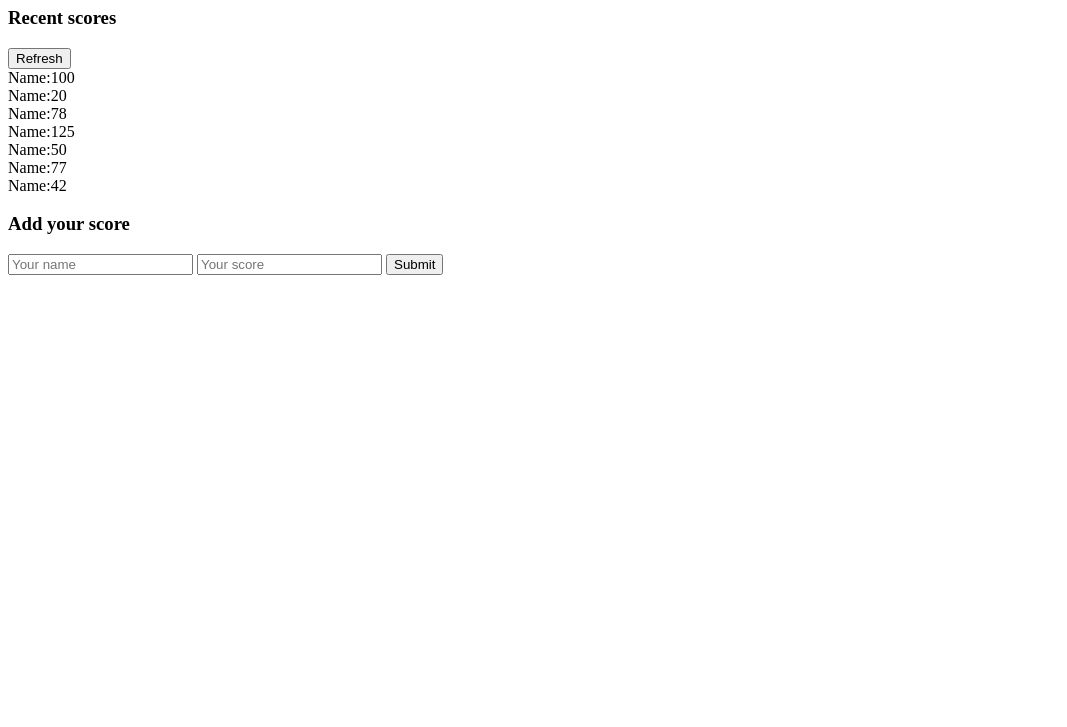
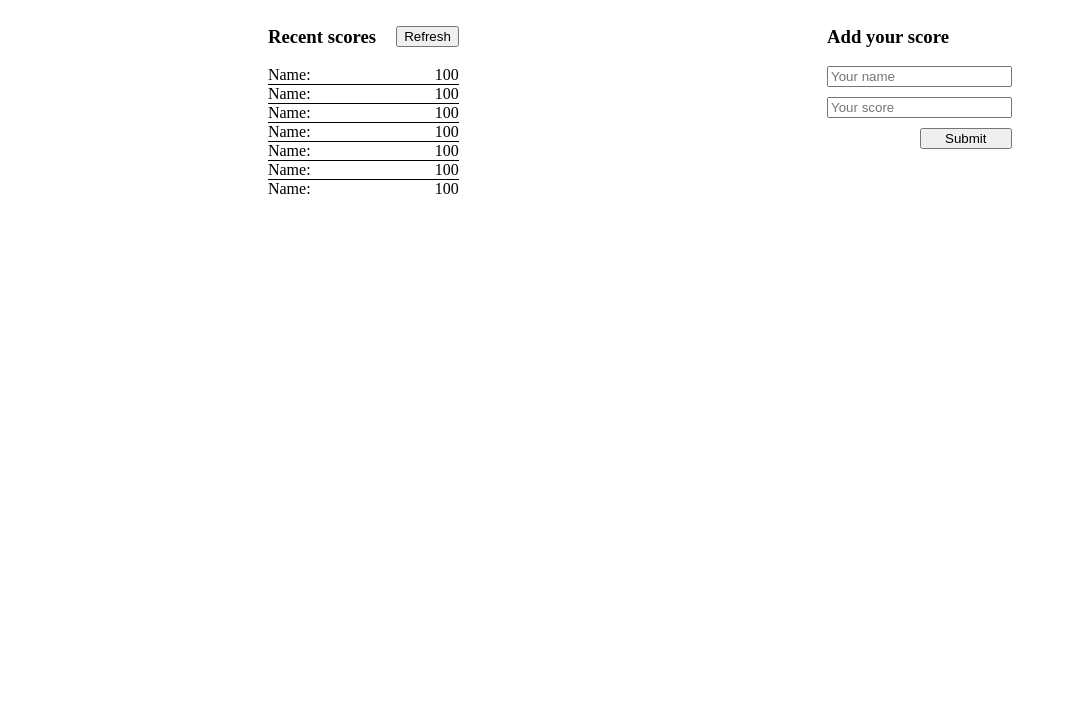
Before and after one commit to PowerLevel9000/LeaderboardWithApi, a website built with webpack: page src/template.html in a window 1280 px wide. Shown: the part 73-800 px from the top of the page, without its empty margins (0-1067 px from the left). Built offline with nearby package versions, Linux system fonts and the light colour scheme.

Commit message:
hard skelton added

```diff
--- a/src/styles/main.scss
+++ b/src/styles/main.scss
@@ -1,3 +1,46 @@
-body {
-  background-color: unset;
+.main-content {
+  width: 80%;
+  display: flex;
+  justify-content: space-around;
+  margin: auto;
+  gap: 10%;
 }
+
+.leaderboard-title-container {
+  display: flex;
+  justify-content: space-between;
+  gap: 20px;
+}
+
+.refresh-btn {
+  /* stylelint-disable */
+  height: fit-content; /* why it showing Invalid value for `height` as it is valid? */
+  /* stylelint-enable */
+  align-self: center;
+}
+
+.main-title-text {
+  text-align: center;
+}
+
+.score {
+  width: 100%;
+  display: flex;
+  justify-content: space-between;
+}
+
+.score:not(:last-of-type) {
+  border-bottom: 1px solid black;
+}
+
+form {
+  width: 100%;
+  display: flex;
+  gap: 10px;
+  flex-direction: column;
+
+  button {
+    width: 50%;
+    align-self: flex-end;
+  }
+}
--- a/src/template.html
+++ b/src/template.html
@@ -22,13 +22,13 @@
           <button class="refresh-btn">Refresh</button>
         </div>
         <div class="leaderboard">
-          <div class="score">Name:100</div>
-          <div class="score">Name:20</div>
-          <div class="score">Name:78</div>
-          <div class="score">Name:125</div>
-          <div class="score">Name:50</div>
-          <div class="score">Name:77</div>
-          <div class="score">Name:42</div>
+          <div class="score">Name: <span>100</span></div>
+          <div class="score">Name: <span>100</span></div>
+          <div class="score">Name: <span>100</span></div>
+          <div class="score">Name: <span>100</span></div>
+          <div class="score">Name: <span>100</span></div>
+          <div class="score">Name: <span>100</span></div>
+          <div class="score">Name: <span>100</span></div>
         </div>
       </div>
       <div class="form-container">
```
Also changed, not shown: dist/bundle505687f357642c0f2745.js, dist/index.html, 2 other files.
